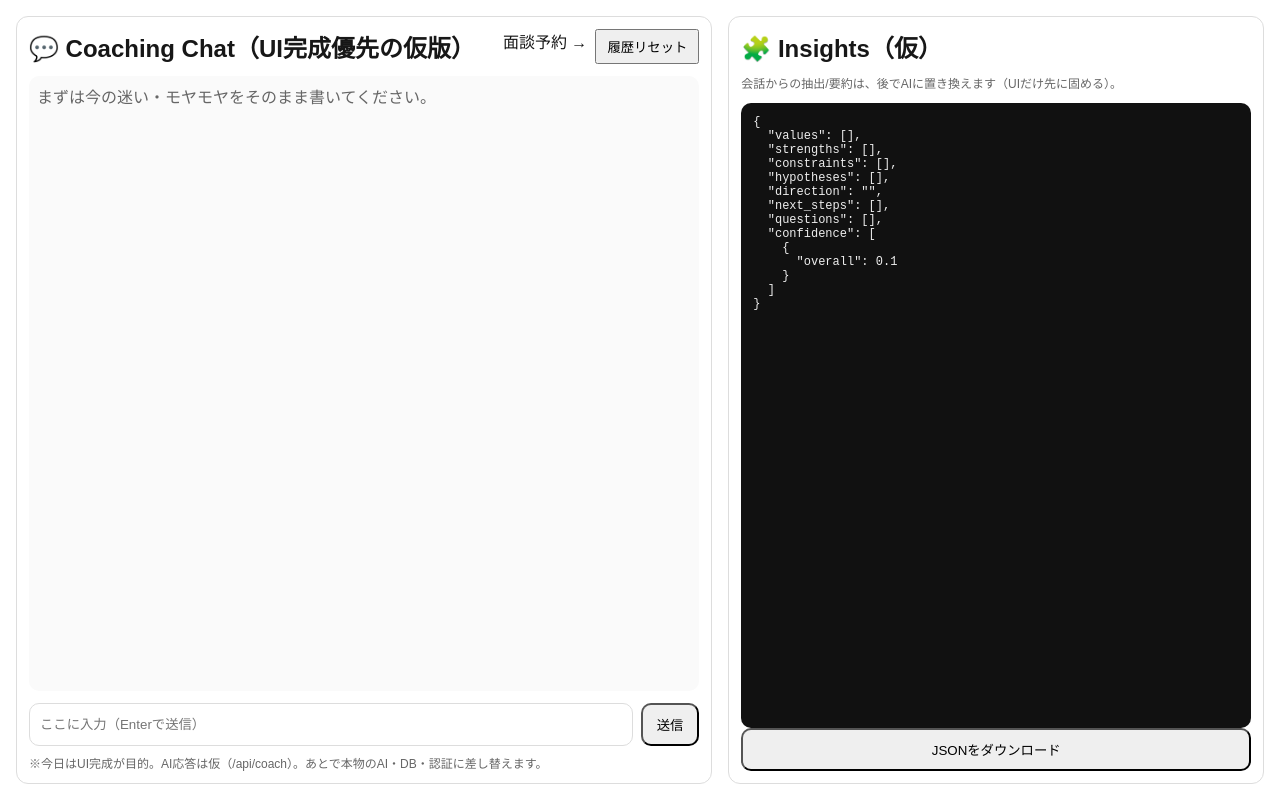
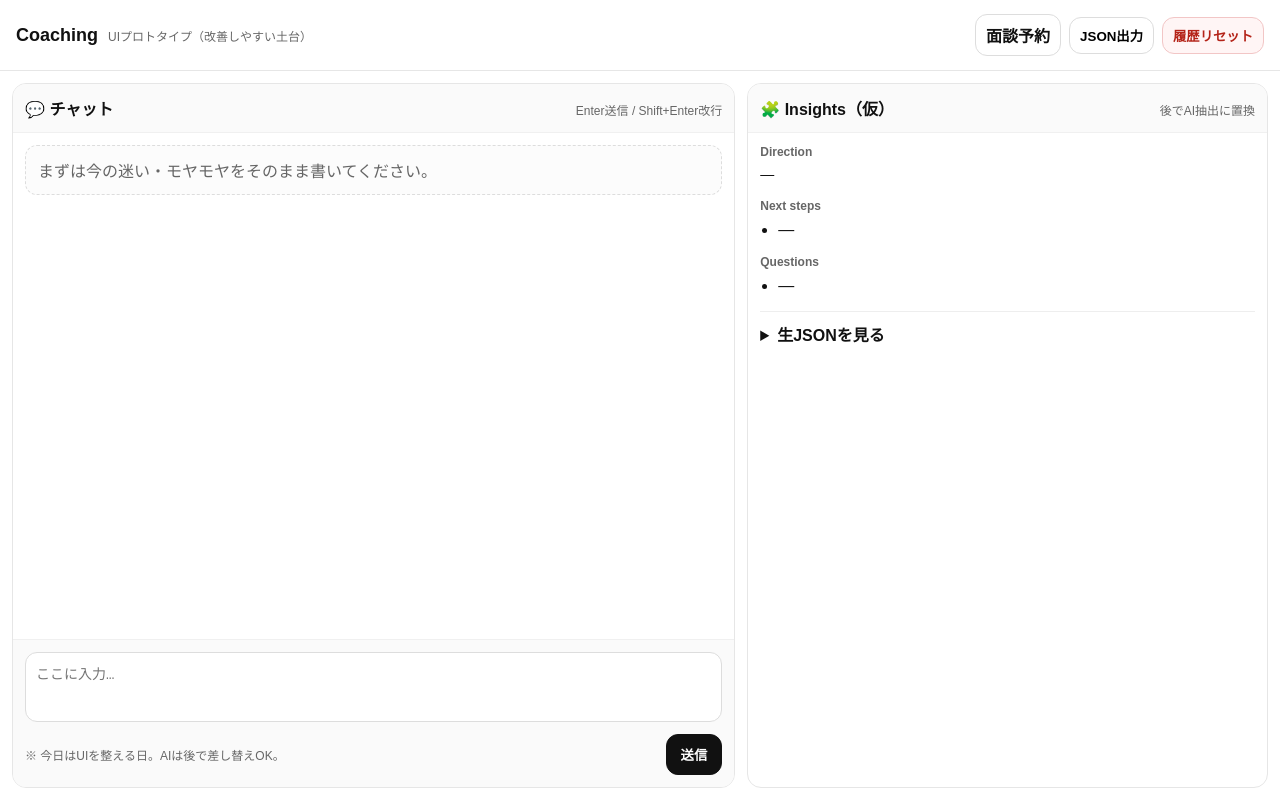
Before and after one commit to Daishi-pys/first-test, a Next.js app in the folder app/: page / in a window 1280 px wide. Built offline with nearby package versions, Linux system fonts and the light colour scheme.

Commit message:
UI: improve page layout

```diff
--- a/app/app/page.tsx
+++ b/app/app/page.tsx
@@ -1,16 +1,28 @@
 "use client";
 
-import { useEffect, useMemo, useState } from "react";
+import { useEffect, useMemo, useRef, useState } from "react";
 
-type Msg = { role: "user" | "assistant"; content: string; ts: number };
+type Role = "user" | "assistant";
+type Msg = { role: Role; content: string; ts: number };
 
-const LS_KEY = "coaching_ui_history_v1";
+const LS_KEY = "coaching_ui_history_v2";
+
+function formatTime(ts: number) {
+  const d = new Date(ts);
+  const hh = String(d.getHours()).padStart(2, "0");
+  const mm = String(d.getMinutes()).padStart(2, "0");
+  return `${hh}:${mm}`;
+}
 
 export default function Page() {
   const [text, setText] = useState("");
   const [history, setHistory] = useState<Msg[]>([]);
   const [loading, setLoading] = useState(false);
+  const [error, setError] = useState<string | null>(null);
 
+  const scrollerRef = useRef<HTMLDivElement | null>(null);
+
+  // load
   useEffect(() => {
     try {
       const raw = localStorage.getItem(LS_KEY);
@@ -18,29 +30,37 @@ export default function Page() {
     } catch {}
   }, []);
 
+  // save
   useEffect(() => {
     try {
       localStorage.setItem(LS_KEY, JSON.stringify(history));
     } catch {}
   }, [history]);
 
+  // auto-scroll
+  useEffect(() => {
+    const el = scrollerRef.current;
+    if (!el) return;
+    el.scrollTop = el.scrollHeight;
+  }, [history, loading]);
+
   const insights = useMemo(() => {
     const userTexts = history.filter(m => m.role === "user").map(m => m.content);
     return {
-      values: [],
-      strengths: [],
-      constraints: [],
+      version: "draft-v1",
       hypotheses: userTexts.length ? ["（仮）会話から仮説を抽出する領域"] : [],
       direction: userTexts.length ? "（仮）方向性は暫定" : "",
       next_steps: userTexts.length ? ["（仮）5分：今日のモヤモヤを3つ箇条書き"] : [],
       questions: userTexts.length ? ["いま避けたい未来は？", "最近少し良かった瞬間は？"] : [],
-      confidence: [{ overall: 0.1 }],
+      confidence: { overall: 0.1 },
     };
   }, [history]);
 
   async function send() {
     const t = text.trim();
     if (!t || loading) return;
+
+    setError(null);
 
     const userMsg: Msg = { role: "user", content: t, ts: Date.now() };
     setHistory(prev => [...prev, userMsg]);
@@ -53,11 +73,23 @@ export default function Page() {
         headers: { "Content-Type": "application/json" },
         body: JSON.stringify({ message: t, history: history.slice(-20) }),
       });
-      const data = await res.json();
-      const assistantMsg: Msg = { role: "assistant", content: data.reply ?? "（エラー）", ts: Date.now() };
+
+      const data = await res.json().catch(() => ({}));
+      const replyText = String(data?.reply ?? "");
+
+      const assistantMsg: Msg = {
+        role: "assistant",
+        content: replyText || "（返答が空でした）",
+        ts: Date.now(),
+      };
       setHistory(prev => [...prev, assistantMsg]);
-    } catch {
-      const assistantMsg: Msg = { role: "assistant", content: "通信に失敗しました（仮）", ts: Date.now() };
+    } catch (e: any) {
+      setError("通信に失敗しました。もう一度試してください。");
+      const assistantMsg: Msg = {
+        role: "assistant",
+        content: "（エラー）通信に失敗しました。",
+        ts: Date.now(),
+      };
       setHistory(prev => [...prev, assistantMsg]);
     } finally {
       setLoading(false);
@@ -66,96 +98,301 @@ export default function Page() {
 
   function reset() {
     setHistory([]);
-    try { localStorage.removeItem(LS_KEY); } catch {}
+    setError(null);
+    try {
+      localStorage.removeItem(LS_KEY);
+    } catch {}
+  }
+
+  function exportJson() {
+    const payload = { exported_at: new Date().toISOString(), history, insights };
+    const blob = new Blob([JSON.stringify(payload, null, 2)], { type: "application/json" });
+    const url = URL.createObjectURL(blob);
+    const a = document.createElement("a");
+    a.href = url;
+    a.download = `coaching_export_${Date.now()}.json`;
+    a.click();
+    URL.revokeObjectURL(url);
   }
 
   return (
-    <div style={{ display: "grid", gridTemplateColumns: "1.3fr 1fr", gap: 16, padding: 16, height: "100vh", boxSizing: "border-box" }}>
-      <div style={{ border: "1px solid #ddd", borderRadius: 12, padding: 12, display: "flex", flexDirection: "column", minHeight: 0 }}>
-        <div style={{ display: "flex", justifyContent: "space-between", alignItems: "center", gap: 12 }}>
-          <h2 style={{ margin: 0 }}>💬 Coaching Chat（UI完成優先の仮版）</h2>
-          <div style={{ display: "flex", gap: 8 }}>
-            <a href="/booking" style={{ textDecoration: "none" }}>面談予約 →</a>
-            <button onClick={reset} style={{ padding: "6px 10px" }}>履歴リセット</button>
-          </div>
+    <div style={styles.page}>
+      <header style={styles.header}>
+        <div style={{ display: "flex", alignItems: "baseline", gap: 10 }}>
+          <div style={styles.brand}>Coaching</div>
+          <div style={styles.sub}>UIプロトタイプ（改善しやすい土台）</div>
         </div>
 
-        <div style={{ flex: 1, overflow: "auto", marginTop: 12, padding: 8, background: "#fafafa", borderRadius: 10 }}>
-          {history.length === 0 && (
-            <div style={{ color: "#666" }}>
-              まずは今の迷い・モヤモヤをそのまま書いてください。
+        <div style={styles.headerActions}>
+          <a href="/booking" style={styles.linkBtn}>面談予約</a>
+          <button onClick={exportJson} style={styles.btnSecondary}>JSON出力</button>
+          <button onClick={reset} style={styles.btnDanger}>履歴リセット</button>
+        </div>
+      </header>
+
+      <main style={styles.main}>
+        {/* Chat */}
+        <section style={styles.chatCard}>
+          <div style={styles.cardTitleRow}>
+            <div style={styles.cardTitle}>💬 チャット</div>
+            <div style={styles.smallMuted}>
+              Enter送信 / Shift+Enter改行
             </div>
-          )}
-          {history.map((m, i) => (
-            <div key={i} style={{ marginBottom: 10, display: "flex", justifyContent: m.role === "user" ? "flex-end" : "flex-start" }}>
-              <div style={{
-                maxWidth: "85%",
-                padding: "10px 12px",
-                borderRadius: 12,
-                background: m.role === "user" ? "#e8f0ff" : "#fff",
-                border: "1px solid #e5e5e5",
-                whiteSpace: "pre-wrap"
-              }}>
-                <div style={{ fontSize: 12, color: "#666", marginBottom: 4 }}>{m.role}</div>
-                {m.content}
+          </div>
+
+          <div ref={scrollerRef} style={styles.messages}>
+            {history.length === 0 && (
+              <div style={styles.empty}>
+                まずは今の迷い・モヤモヤをそのまま書いてください。
               </div>
+            )}
+
+            {history.map((m, i) => (
+              <div
+                key={i}
+                style={{
+                  display: "flex",
+                  justifyContent: m.role === "user" ? "flex-end" : "flex-start",
+                  marginBottom: 10,
+                }}
+              >
+                <div
+                  style={{
+                    ...styles.bubble,
+                    ...(m.role === "user" ? styles.bubbleUser : styles.bubbleAssistant),
+                  }}
+                >
+                  <div style={styles.bubbleMeta}>
+                    <span style={{ textTransform: "capitalize" }}>{m.role}</span>
+                    <span>・{formatTime(m.ts)}</span>
+                  </div>
+                  <div style={{ whiteSpace: "pre-wrap" }}>{m.content}</div>
+                </div>
+              </div>
+            ))}
+
+            {loading && (
+              <div style={{ display: "flex", justifyContent: "flex-start" }}>
+                <div style={{ ...styles.bubble, ...styles.bubbleAssistant }}>
+                  <div style={styles.bubbleMeta}>assistant・送信中…</div>
+                  <div>考え中…</div>
+                </div>
+              </div>
+            )}
+          </div>
+
+          <div style={styles.composer}>
+            <textarea
+              value={text}
+              onChange={(e) => setText(e.target.value)}
+              placeholder="ここに入力…"
+              style={styles.textarea}
+              rows={3}
+              disabled={loading}
+              onKeyDown={(e) => {
+                if (e.key === "Enter" && !e.shiftKey) {
+                  e.preventDefault();
+                  send();
+                }
+              }}
+            />
+            <div style={styles.composerBottom}>
+              <div style={styles.smallMuted}>
+                {error ? <span style={{ color: "#b42318" }}>{error}</span> : "※ 今日はUIを整える日。AIは後で差し替えOK。"}
+              </div>
+              <button onClick={send} disabled={loading || !text.trim()} style={styles.btnPrimary}>
+                {loading ? "送信中…" : "送信"}
+              </button>
             </div>
-          ))}
-        </div>
+          </div>
+        </section>
 
-        <div style={{ display: "flex", gap: 8, marginTop: 12 }}>
-          <input
-            value={text}
-            onChange={(e) => setText(e.target.value)}
-            onKeyDown={(e) => { if (e.key === "Enter" && !e.shiftKey) { e.preventDefault(); send(); } }}
-            placeholder="ここに入力（Enterで送信）"
-            style={{ flex: 1, padding: 10, borderRadius: 10, border: "1px solid #ddd" }}
-            disabled={loading}
-          />
-          <button onClick={send} disabled={loading} style={{ padding: "10px 14px", borderRadius: 10 }}>
-            {loading ? "送信中…" : "送信"}
-          </button>
-        </div>
+        {/* Insights */}
+        <aside style={styles.insightsCard}>
+          <div style={styles.cardTitleRow}>
+            <div style={styles.cardTitle}>🧩 Insights（仮）</div>
+            <div style={styles.smallMuted}>後でAI抽出に置換</div>
+          </div>
 
-        <div style={{ marginTop: 8, fontSize: 12, color: "#666" }}>
-          ※今日はUI完成が目的。AI応答は仮（/api/coach）。あとで本物のAI・DB・認証に差し替えます。
-        </div>
-      </div>
+          <div style={styles.insightsBody}>
+            <div style={styles.kv}>
+              <div style={styles.kvLabel}>Direction</div>
+              <div style={styles.kvValue}>{insights.direction || "—"}</div>
+            </div>
 
-      <div style={{ border: "1px solid #ddd", borderRadius: 12, padding: 12, minHeight: 0, display: "flex", flexDirection: "column" }}>
-        <h2 style={{ margin: 0 }}>🧩 Insights（仮）</h2>
-        <div style={{ marginTop: 10, fontSize: 12, color: "#666" }}>
-          会話からの抽出/要約は、後でAIに置き換えます（UIだけ先に固める）。
-        </div>
+            <div style={styles.kv}>
+              <div style={styles.kvLabel}>Next steps</div>
+              <ul style={styles.ul}>
+                {(insights.next_steps?.length ? insights.next_steps : ["—"]).map((x: string, idx: number) => (
+                  <li key={idx} style={styles.li}>{x}</li>
+                ))}
+              </ul>
+            </div>
 
-        <pre style={{
-          marginTop: 12,
-          flex: 1,
-          overflow: "auto",
-          background: "#111",
-          color: "#eee",
-          padding: 12,
-          borderRadius: 10,
-          fontSize: 12
-        }}>
-          {JSON.stringify(insights, null, 2)}
-        </pre>
+            <div style={styles.kv}>
+              <div style={styles.kvLabel}>Questions</div>
+              <ul style={styles.ul}>
+                {(insights.questions?.length ? insights.questions : ["—"]).map((x: string, idx: number) => (
+                  <li key={idx} style={styles.li}>{x}</li>
+                ))}
+              </ul>
+            </div>
 
-        <button
-          onClick={() => {
-            const blob = new Blob([JSON.stringify({ history, insights }, null, 2)], { type: "application/json" });
-            const url = URL.createObjectURL(blob);
-            const a = document.createElement("a");
-            a.href = url;
-            a.download = `coaching_export_${Date.now()}.json`;
-            a.click();
-            URL.revokeObjectURL(url);
-          }}
-          style={{ padding: "10px 12px", borderRadius: 10 }}
-        >
-          JSONをダウンロード
-        </button>
-      </div>
+            <details style={styles.details}>
+              <summary style={styles.summary}>生JSONを見る</summary>
+              <pre style={styles.pre}>{JSON.stringify(insights, null, 2)}</pre>
+            </details>
+          </div>
+        </aside>
+      </main>
     </div>
   );
 }
+
+const styles: Record<string, React.CSSProperties> = {
+  page: {
+    height: "100vh",
+    display: "flex",
+    flexDirection: "column",
+    background: "#fff",
+    color: "#111",
+  },
+  header: {
+    padding: "14px 16px",
+    borderBottom: "1px solid #e6e6e6",
+    display: "flex",
+    justifyContent: "space-between",
+    alignItems: "center",
+    gap: 12,
+  },
+  brand: { fontWeight: 800, fontSize: 18 },
+  sub: { fontSize: 12, color: "#666" },
+  headerActions: { display: "flex", gap: 8, alignItems: "center" },
+  main: {
+    flex: 1,
+    display: "grid",
+    gridTemplateColumns: "1.25fr 0.9fr",
+    gap: 12,
+    padding: 12,
+    minHeight: 0,
+  },
+  chatCard: {
+    border: "1px solid #e6e6e6",
+    borderRadius: 14,
+    display: "flex",
+    flexDirection: "column",
+    minHeight: 0,
+    overflow: "hidden",
+  },
+  insightsCard: {
+    border: "1px solid #e6e6e6",
+    borderRadius: 14,
+    display: "flex",
+    flexDirection: "column",
+    minHeight: 0,
+    overflow: "hidden",
+  },
+  cardTitleRow: {
+    padding: "12px 12px",
+    borderBottom: "1px solid #f0f0f0",
+    display: "flex",
+    justifyContent: "space-between",
+    alignItems: "baseline",
+    gap: 8,
+    background: "#fafafa",
+  },
+  cardTitle: { fontWeight: 700 },
+  messages: {
+    flex: 1,
+    overflow: "auto",
+    padding: 12,
+    background: "#fff",
+  },
+  empty: { color: "#666", padding: 12, border: "1px dashed #ddd", borderRadius: 12, background: "#fcfcfc" },
+  bubble: {
+    maxWidth: "85%",
+    padding: "10px 12px",
+    borderRadius: 14,
+    border: "1px solid #e9e9e9",
+  },
+  bubbleUser: { background: "#e8f0ff" },
+  bubbleAssistant: { background: "#fff" },
+  bubbleMeta: { fontSize: 12, color: "#666", marginBottom: 6 },
+  composer: {
+    borderTop: "1px solid #f0f0f0",
+    padding: 12,
+    background: "#fafafa",
+  },
+  textarea: {
+    width: "100%",
+    resize: "none",
+    borderRadius: 12,
+    border: "1px solid #ddd",
+    padding: 10,
+    fontSize: 14,
+    outline: "none",
+    boxSizing: "border-box",
+  },
+  composerBottom: {
+    marginTop: 8,
+    display: "flex",
+    justifyContent: "space-between",
+    alignItems: "center",
+    gap: 10,
+  },
+  smallMuted: { fontSize: 12, color: "#666" },
+  btnPrimary: {
+    padding: "10px 14px",
+    borderRadius: 12,
+    border: "1px solid #111",
+    background: "#111",
+    color: "#fff",
+    cursor: "pointer",
+    fontWeight: 600,
+  },
+  btnSecondary: {
+    padding: "8px 10px",
+    borderRadius: 12,
+    border: "1px solid #ddd",
+    background: "#fff",
+    cursor: "pointer",
+    fontWeight: 600,
+  },
+  btnDanger: {
+    padding: "8px 10px",
+    borderRadius: 12,
+    border: "1px solid #f2c6c6",
+    background: "#fff5f5",
+    cursor: "pointer",
+    fontWeight: 600,
+    color: "#b42318",
+  },
+  linkBtn: {
+    padding: "8px 10px",
+    borderRadius: 12,
+    border: "1px solid #ddd",
+    background: "#fff",
+    cursor: "pointer",
+    fontWeight: 600,
+    textDecoration: "none",
+    color: "#111",
+    display: "inline-block",
+  },
+  insightsBody: { padding: 12, overflow: "auto" },
+  kv: { marginBottom: 14 },
+  kvLabel: { fontSize: 12, color: "#666", marginBottom: 6, fontWeight: 600 },
+  kvValue: { fontSize: 14, lineHeight: 1.4 },
+  ul: { margin: 0, paddingLeft: 18 },
+  li: { marginBottom: 6, lineHeight: 1.4 },
+  details: { marginTop: 10, borderTop: "1px solid #eee", paddingTop: 10 },
+  summary: { cursor: "pointer", fontWeight: 600 },
+  pre: {
+    marginTop: 10,
+    background: "#111",
+    color: "#eee",
+    padding: 12,
+    borderRadius: 12,
+    overflow: "auto",
+    fontSize: 12,
+  },
+};
```
